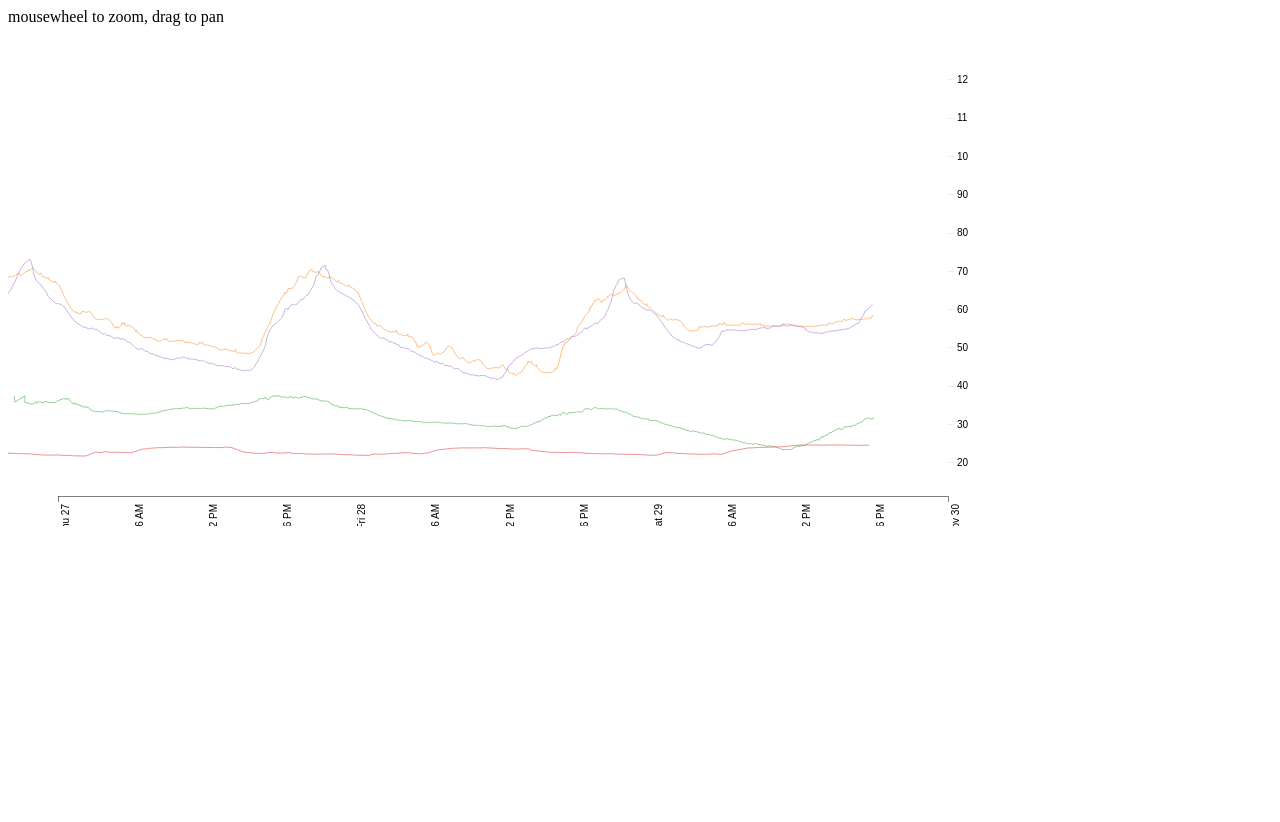
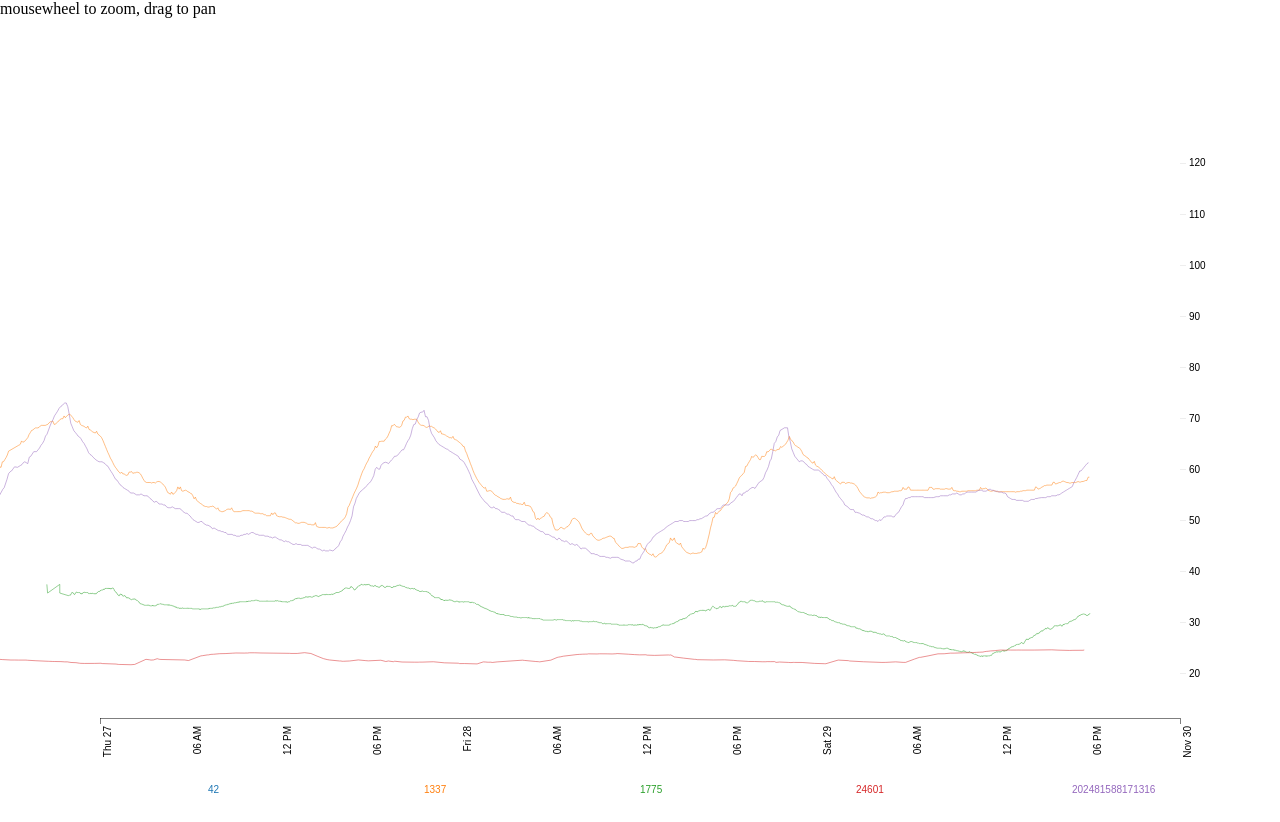
Before and after one commit to dakoner/d3test, a plain HTML site: page src/demo2/index.html in a window 1280 px wide. Before the commit the page ends 800 px from the top, so only its background shows below. Drawn offline with nearby package versions, Linux system fonts and the light colour scheme.

Commit message:
full window

```diff
--- a/src/demo2/index.html
+++ b/src/demo2/index.html
@@ -1,5 +1,7 @@
 <!DOCTYPE html>
 <head>
+    <meta name="viewport" content="width=device-width, height=device-height, user-scalable=no" />
+
     <meta charset="utf-8">
     <link rel="stylesheet" type="text/css" href="style.css">
     <style>
@@ -42,7 +44,7 @@
         }
     </style>
 </head>
-<body>
+<body leftmargin="0" topmargin="0" rightmargin="0" bottommargin="0" width="100%" height="100%">
 <div id="body">
     <div id="footer">
         <div class="hint">mousewheel to zoom, drag to pan</div>
--- a/src/demo2/test.js
+++ b/src/demo2/test.js
@@ -1,6 +1,6 @@
-var margin = {top: 20, right: 20, bottom: 30, left: 50},
-    width = 960 - margin.left - margin.right,
-    height = 500 - margin.top - margin.bottom;
+var margin = {top: 100, right: 100, bottom: 100, left: 100},
+    width = window.innerWidth - margin.left - margin.right,
+    height = window.innerHeight - margin.top - margin.bottom;
 
 var parseDate = d3.time.format("%Y-%m-%d %H:%M:%S").parse,
     formatDate = d3.time.format("%Y-%m-%d");
```
